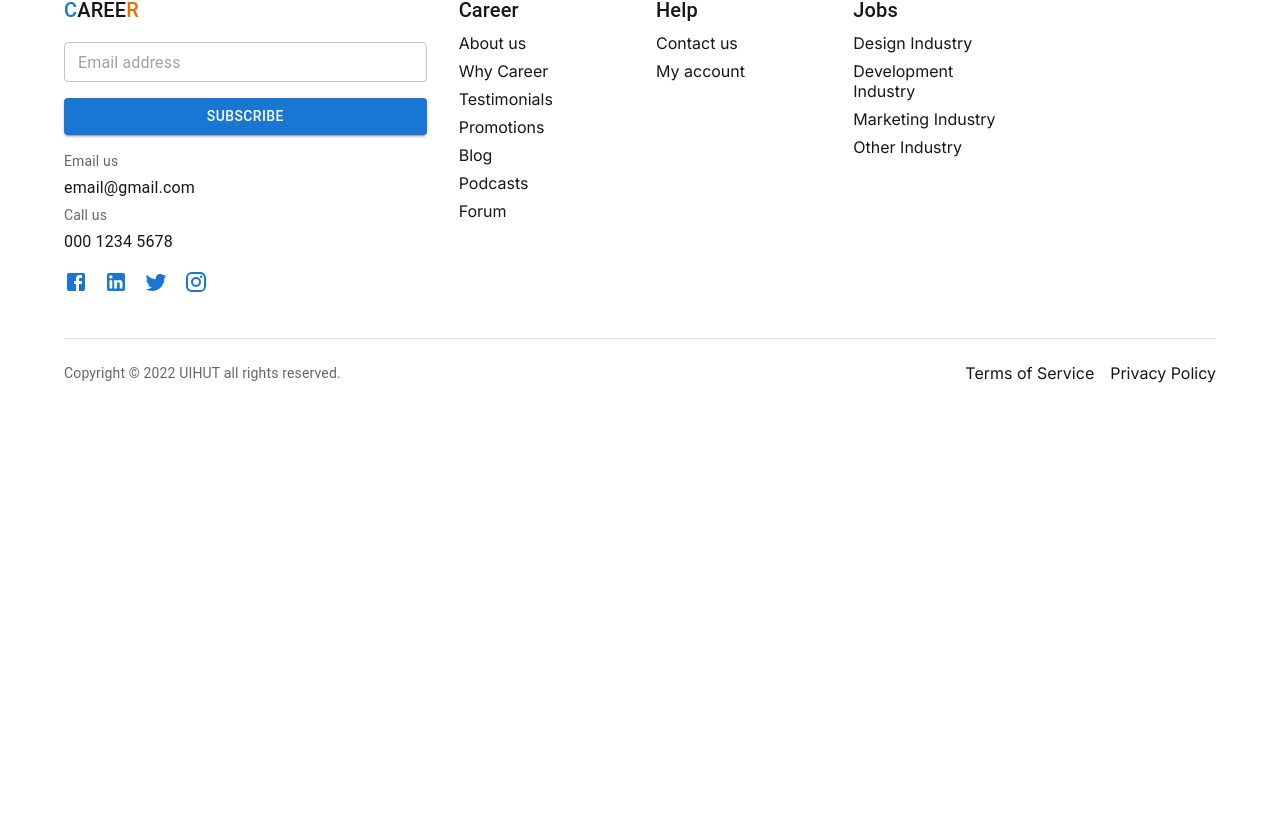
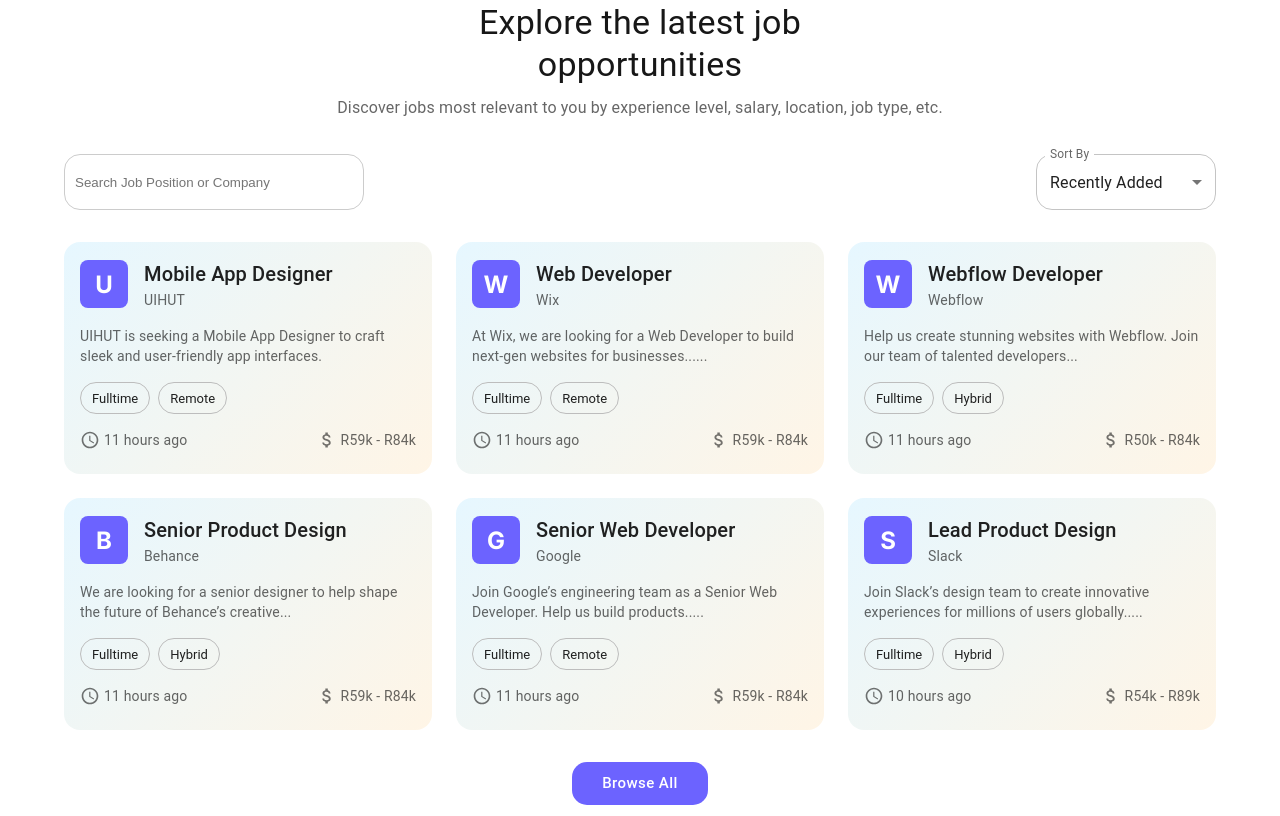
Before and after one commit to 202404-Y-ZA-FSW/Sisonke-AI-Powered-Community-Resources-Navigator, a Next.js app in the folder frontend/: page / in a window 1280 px wide. Shown: the part 944-1760 px from the top of the page. Before the commit the page ends 1375 px from the top, so only its background shows below. Built offline with nearby package versions, Linux system fonts and the light colour scheme.

Commit message:
Completed the styles for jobs section and job card on main

```diff
--- a/frontend/app/components/JobCard.js
+++ b/frontend/app/components/JobCard.js
@@ -1,175 +1,94 @@
-"use client";
+import React from 'react';
+import { Card, CardContent, Typography, Chip, Box } from '@mui/material';
+import { styled } from '@mui/system';
+import AccessTimeIcon from '@mui/icons-material/AccessTime';
+import AttachMoneyIcon from '@mui/icons-material/AttachMoney';
 
-import React, { useState } from 'react';
-import { Container, Grid, Card, CardContent, CardActions, Typography, Button, Chip, Box, TextField, Select, FormControl, InputLabel, MenuItem } from '@mui/material';
+const StyledCard = styled(Card)({
+  background: 'linear-gradient(135deg, #e6f7ff 0%, #fff5e6 100%)',
+  maxWidth: 400,
+  margin: 'auto',
+  borderRadius: 16,
+  boxShadow: "none"
+});
 
-//  displays individual job details
-const JobCardDetails = ({ title, company, salaryRange, timeAgo, employmentType, remote, description }) => {
+const HeaderContainer = styled(Box)({
+  display: 'flex',
+  alignItems: 'center',
+  marginBottom: 16,
+});
+
+const Logo = styled('div')({
+  width: 48,
+  height: 48,
+  borderRadius: 8,
+  backgroundColor: '#6c63ff',
+  display: 'flex',
+  alignItems: 'center',
+  justifyContent: 'center',
+  color: 'white',
+  fontWeight: 'bold',
+  fontSize: 24,
+  marginRight: 16,
+});
+
+const ChipContainer = styled(Box)({
+  display: 'flex',
+  gap: 8,
+  marginTop: 16,
+  marginBottom: 16,
+});
+
+const FooterContainer = styled(Box)({
+  display: 'flex',
+  justifyContent: 'space-between',
+  alignItems: 'center',
+  marginTop: 16,
+});
+
+const InfoItem = styled(Box)({
+  display: 'flex',
+  alignItems: 'center',
+  gap: 4,
+});
+
+export default function JobCard({ title, company, salaryRange, timeAgo, employmentType, remote, description }) {
   return (
-    <Card sx={{ maxWidth: 345, mb: 4, boxShadow: '0px 10px 20px rgba(0, 0, 0, 0.9)', border: 'ActiveBorder' }}>
+    <StyledCard>
       <CardContent>
-        <Box display="flex" justifyContent="space-between">
-          <Typography variant="subtitle2" color="text.secondary">
-            {employmentType}
-          </Typography>
-          {remote && <Chip label="Remote" size="small" color="primary" />}
-        </Box>
-        <Typography variant="h6" sx={{ mt: 2 }}>
+        <HeaderContainer>
+          <Logo>{company[0]}</Logo>
+          <Box>
+            <Typography variant="h6" component="div">
               {title}
             </Typography>
-        <Typography variant="subtitle2" color="text.secondary" gutterBottom>
+            <Typography variant="body2" color="text.secondary">
               {company}
             </Typography>
-        <Typography variant="body2" color="text.secondary">
+          </Box>
+        </HeaderContainer>
+        <Typography variant="body2" color="text.secondary" sx={{ mt: 2 }}>
           {description}
         </Typography>
-      </CardContent>
-      <CardActions sx={{ display: 'flex', justifyContent: 'space-between' }}>
+        <ChipContainer>
+          <Chip label={employmentType} variant="outlined" />
+          <Chip label={remote} variant="outlined" />
+        </ChipContainer>
+        <FooterContainer>
+          <InfoItem>
+            <AccessTimeIcon fontSize="small" color="action" />
             <Typography variant="body2" color="text.secondary">
               {timeAgo}
             </Typography>
+          </InfoItem>
+          <InfoItem>
+            <AttachMoneyIcon fontSize="small" color="action" />
             <Typography variant="body2" color="text.secondary">
               {salaryRange}
             </Typography>
-      </CardActions>
-    </Card>
+          </InfoItem>
+        </FooterContainer>
+      </CardContent>
+    </StyledCard>
   );
-};
-
-// Display the list of job cards and the search functionality
-const JobCard = () => {
-  const [searchTerm, setSearchTerm] = useState('');
-  const [sortBy, setSortBy] = useState('recently added');
-
-  const jobs = [
-    {
-      title: 'Lead Product Design',
-      company: 'Slack',
-      salaryRange: 'R54k - R89k',
-      timeAgo: '10 hours ago',
-      employmentType: 'Fulltime',
-      remote: true,
-      description: 'Join Slack’s design team to create innovative experiences for millions of users globally.....',
-    },
-    {
-      title: 'Mobile App Designer',
-      company: 'UIHUT',
-      salaryRange: 'R59k - R84k',
-      timeAgo: '11 hours ago',
-      employmentType: 'Fulltime',
-      remote: true,
-      description: 'UIHUT is seeking a Mobile App Designer to craft sleek and user-friendly app interfaces.',
-    },
-    {
-      title: 'Web Developer',
-      company: 'Wix',
-      salaryRange: 'R59k - R84k',
-      timeAgo: '11 hours ago',
-      employmentType: 'Fulltime',
-      remote: true,
-      description: 'At Wix, we are looking for a Web Developer to build next-gen websites for businesses......',
-    },
-    {
-      title: 'Webflow Developer',
-      company: 'Webflow',
-      salaryRange: 'R50k - R84k',
-      timeAgo: '11 hours ago',
-      employmentType: 'Fulltime',
-      remote: true,
-      description: 'Help us create stunning websites with Webflow. Join our team of talented developers...',
-    },
-    {
-      title: 'Senior Product Design',
-      company: 'Behance',
-      salaryRange: 'R59k - R84k',
-      timeAgo: '11 hours ago',
-      employmentType: 'Fulltime',
-      remote: true,
-      description: 'We are looking for a senior designer to help shape the future of Behance’s creative...',
-    },
-    {
-      title: 'Senior Web Developer',
-      company: 'Google',
-      salaryRange: 'R59k - R84k',
-      timeAgo: '11 hours ago',
-      employmentType: 'Fulltime',
-      remote: true,
-      description: 'Join Google’s engineering team as a Senior Web Developer. Help us build products.....',
-    },
-  ];
-
-
-  // Filter jobs based on the search term
-  const filteredJobs = jobs.filter(
-    (job) =>
-      job.title.toLowerCase().includes(searchTerm.toLowerCase()) ||
-      job.company.toLowerCase().includes(searchTerm.toLowerCase())
-  );
-
-  // Sort jobs based on the selected criteria
-  const sortedJobs = filteredJobs.sort((a, b) => {
-    if (sortBy === 'highest salary') {
-      return b.salaryRange.localeCompare(a.salaryRange);
-    } else if (sortBy === 'lowest salary') {
-      return a.salaryRange.localeCompare(b.salaryRange);
-    } else {
-      return b.timeAgo.localeCompare(a.timeAgo);
 }
-  });
-
-  return (
-    <Container>
-      <Typography variant="h4" align="center" sx={{ my: 2 }}>
-        Explore Popular Jobs
-      </Typography>
-      <Typography variant="subtitle1" align="center" color="text.secondary" sx={{ mb: 1 }}>
-        Discover jobs most relevant to you by experience level,
-      </Typography>
-      <Typography variant="subtitle1" align="center" color="text.secondary" sx={{ mb: 4 }}>
-        salary, location, job type, etc.
-      </Typography>
-
-
-      <Box display="flex" justifyContent="space-between" sx={{ mb: 4 }}>
-        <TextField
-          label="Search job title or companies"
-          variant="outlined"
-          sx={{ flex: 1, mr: 2 }}
-          value={searchTerm}
-          onChange={(e) => setSearchTerm(e.target.value)}
-        />
-
-
-        <FormControl variant="outlined" sx={{ minWidth: 180 }}>
-          <InputLabel>Sort By</InputLabel>
-          <Select
-            value={sortBy}
-            onChange={(e) => setSortBy(e.target.value)}
-            label="Sort By"
-          >
-            <MenuItem value="recently added">Recently Added</MenuItem>
-            <MenuItem value="highest salary">Highest Salary</MenuItem>
-            <MenuItem value="lowest salary">Lowest Salary</MenuItem>
-          </Select>
-        </FormControl>
-      </Box>
-
-
-      <Grid container spacing={3} justifyContent="center">
-        {sortedJobs.map((job, index) => (
-          <Grid item xs={12} sm={6} md={4} key={index}>
-            <JobCardDetails {...job} />
-          </Grid>
-        ))}
-      </Grid>
-
-      <Box display="flex" justifyContent="center" sx={{ mt: 4 }}>
-        <Button variant="contained" color="primary" size="large">
-          Browse All
-        </Button>
-      </Box>
-    </Container>
-  );
-};
-
-export default JobCard;
--- a/frontend/app/components/sections/Jobs.js
+++ b/frontend/app/components/sections/Jobs.js
@@ -0,0 +1,144 @@
+"use client";
+
+import React, { useState } from 'react';
+import { Container, Grid, Card, CardContent, CardActions, Typography, Button, Chip, Box, TextField, Select, FormControl, InputLabel, MenuItem } from '@mui/material';
+import JobCard from '../JobCard';
+
+// Display the list of job cards and the search functionality
+const Jobs = () => {
+  const [searchTerm, setSearchTerm] = useState('');
+  const [sortBy, setSortBy] = useState('recently added');
+
+  const jobs = [
+    {
+      title: 'Lead Product Design',
+      company: 'Slack',
+      salaryRange: 'R54k - R89k',
+      timeAgo: '10 hours ago',
+      employmentType: 'Fulltime',
+      remote: "Hybrid",
+      description: 'Join Slack’s design team to create innovative experiences for millions of users globally.....',
+    },
+    {
+      title: 'Mobile App Designer',
+      company: 'UIHUT',
+      salaryRange: 'R59k - R84k',
+      timeAgo: '11 hours ago',
+      employmentType: 'Fulltime',
+      remote: "Remote",
+      description: 'UIHUT is seeking a Mobile App Designer to craft sleek and user-friendly app interfaces.',
+    },
+    {
+      title: 'Web Developer',
+      company: 'Wix',
+      salaryRange: 'R59k - R84k',
+      timeAgo: '11 hours ago',
+      employmentType: 'Fulltime',
+      remote: "Remote",
+      description: 'At Wix, we are looking for a Web Developer to build next-gen websites for businesses......',
+    },
+    {
+      title: 'Webflow Developer',
+      company: 'Webflow',
+      salaryRange: 'R50k - R84k',
+      timeAgo: '11 hours ago',
+      employmentType: 'Fulltime',
+      remote: "Hybrid",
+      description: 'Help us create stunning websites with Webflow. Join our team of talented developers...',
+    },
+    {
+      title: 'Senior Product Design',
+      company: 'Behance',
+      salaryRange: 'R59k - R84k',
+      timeAgo: '11 hours ago',
+      employmentType: 'Fulltime',
+      remote: 'Hybrid',
+      description: 'We are looking for a senior designer to help shape the future of Behance’s creative...',
+    },
+    {
+      title: 'Senior Web Developer',
+      company: 'Google',
+      salaryRange: 'R59k - R84k',
+      timeAgo: '11 hours ago',
+      employmentType: 'Fulltime',
+      remote: "Remote",
+      description: 'Join Google’s engineering team as a Senior Web Developer. Help us build products.....',
+    },
+  ];
+
+
+  // Filter jobs based on the search term
+  const filteredJobs = jobs.filter(
+    (job) =>
+      job.title.toLowerCase().includes(searchTerm.toLowerCase()) ||
+      job.company.toLowerCase().includes(searchTerm.toLowerCase())
+  );
+
+  // Sort jobs based on the selected criteria
+  const sortedJobs = filteredJobs.sort((a, b) => {
+    if (sortBy === 'highest salary') {
+      return b.salaryRange.localeCompare(a.salaryRange);
+    } else if (sortBy === 'lowest salary') {
+      return a.salaryRange.localeCompare(b.salaryRange);
+    } else {
+      return b.timeAgo.localeCompare(a.timeAgo);
+    }
+  });
+
+  return (
+    <Container sx={{ py: 6 }}>
+      <Typography variant="h4" align="center" sx={{ my: 1 }}>
+        Explore the latest job <br/> opportunities
+      </Typography>
+      <Typography variant="subtitle1" align="center" color="text.secondary" sx={{ mb: 4 }}>
+        Discover jobs most relevant to you by experience level, salary, location, job type, etc.
+      </Typography>
+
+      <Box display="flex" justifyContent="space-between" sx={{ mb: 4 }}>
+        <input
+          placeholder="Search Job Position or Company"
+          style={{
+            padding: '10px',
+            borderRadius: '16px',
+            border: '1px solid #ccc',
+            width: '300px',
+          }}
+          value={searchTerm}
+          onChange={(e) => setSearchTerm(e.target.value)}
+        />
+
+
+        <FormControl sx={{ minWidth: 180 }}>
+          <InputLabel>Sort By</InputLabel>
+          <Select
+            value={sortBy}
+            sx={{ borderRadius: '16px'}}
+            onChange={(e) => setSortBy(e.target.value)}
+            label="Sort By"
+          >
+            <MenuItem value="recently added">Recently Added</MenuItem>
+            <MenuItem value="highest salary">Highest Salary</MenuItem>
+            <MenuItem value="lowest salary">Lowest Salary</MenuItem>
+          </Select>
+        </FormControl>
+      </Box>
+
+
+      <Grid container spacing={3} justifyContent="center">
+        {sortedJobs.map((job, index) => (
+          <Grid item xs={12} sm={6} md={4} key={index}>
+            <JobCard {...job}/>
+          </Grid>
+        ))}
+      </Grid>
+
+      <Box display="flex" justifyContent="center" sx={{ mt: 4 }}>
+        <Button sx={{ borderRadius: '15px', backgroundColor: "#6c63ff", color: "#ffffff", textTransform: "none", padding: "8px 30px" }} size="large">
+          Browse All
+        </Button>
+      </Box>
+    </Container>
+  );
+};
+
+export default Jobs;
--- a/frontend/app/components/sections/NavBar.js
+++ b/frontend/app/components/sections/NavBar.js
@@ -103,12 +103,12 @@
             <Button
               onClick={() => router.push("/account/register")}
               sx={{
-                backgroundColor: "#000000",
+                backgroundColor: "#6c63ff",
                 color: "#ffffff",
                 padding: "8px 30px",
-                border: "1px solid #000000",
+                border: "1px solid #6c63ff",
                 textTransform: "none",
-                borderRadius: "10px",
+                borderRadius: "16px",
                 "&:hover": {
                   backgroundColor: "#333",
                 },
--- a/frontend/app/page.js
+++ b/frontend/app/page.js
@@ -3,11 +3,13 @@
 import Navbar from "./components/sections/NavBar";
 import Hero from "./components/sections/Hero";
 import Footer from "./components/sections/Footer";
+import Jobs from "./components/sections/Jobs";
 export default function Home() {
   return (
     <React.Fragment>
       <Navbar/>
       <Hero/>
+      <Jobs/>
       <Footer/>
     </React.Fragment>
   );
```
Lines whose indentation alone changed are shown as unchanged.
